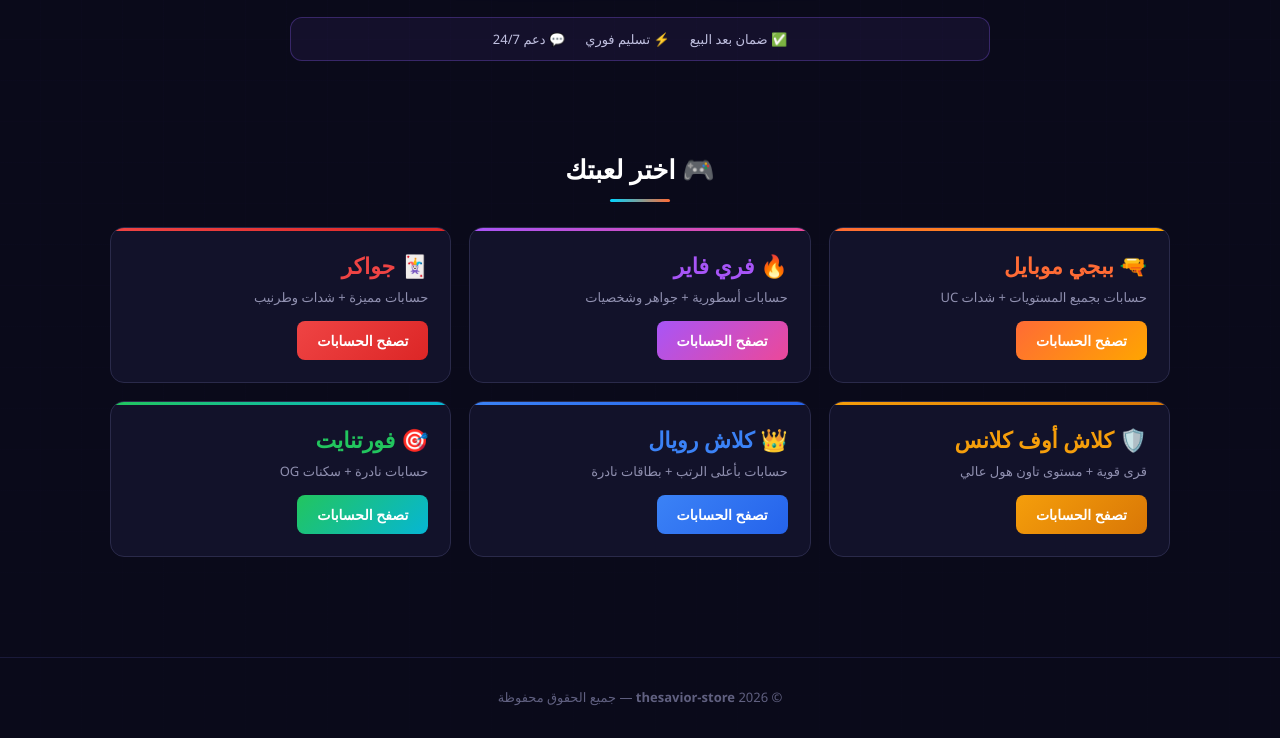
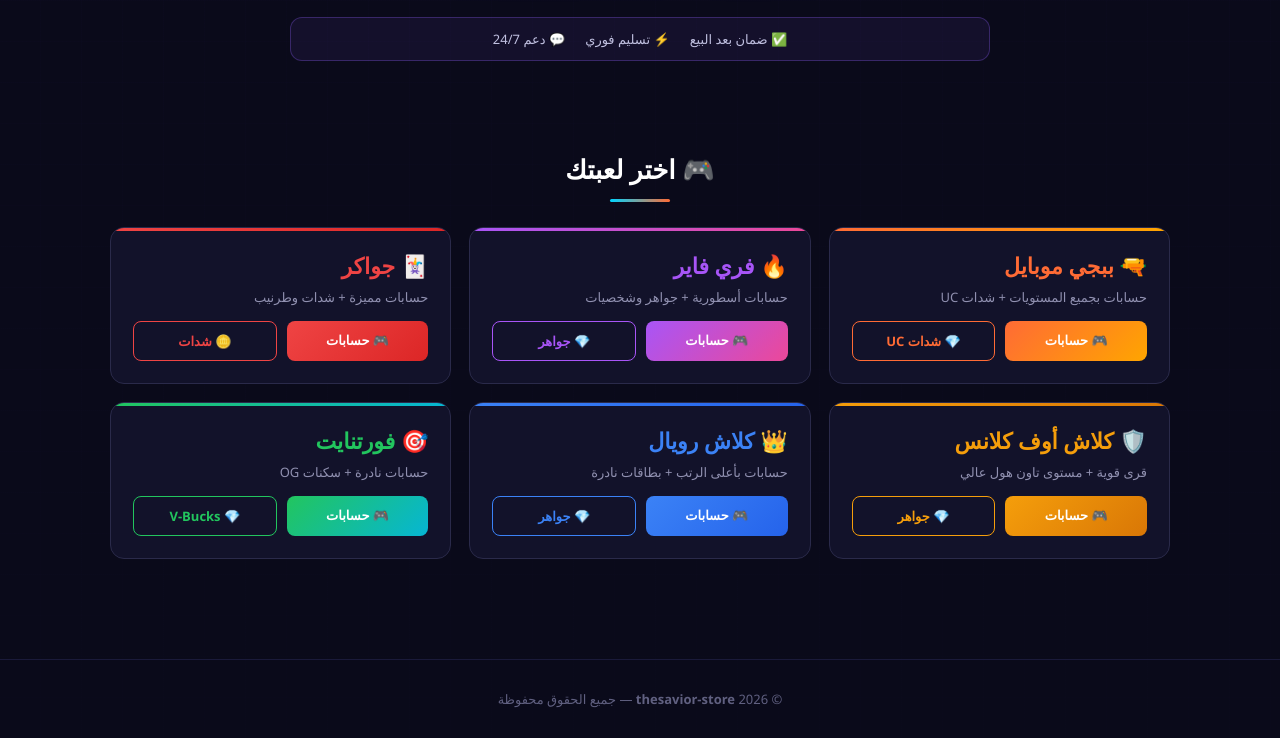
Before and after one commit to savior-store/savior-store, a plain HTML site: page index.html in a window 1280 px wide. Shown: the part 136-874 px from the top of the page. Drawn offline with Linux system fonts and the light colour scheme.

Commit message:
Update index.html

```diff
--- a/index.html
+++ b/index.html
@@ -18,11 +18,9 @@
     background-size: cover;
   }
 
-  /* ===== الهيدر ===== */
   header {
     text-align: center;
     padding: 40px 20px 30px;
-    position: relative;
   }
 
   .logo {
@@ -43,7 +41,6 @@
     letter-spacing: 1px;
   }
 
-  /* ===== شريط الثقة ===== */
   .trust-bar {
     display: flex;
     justify-content: center;
@@ -57,19 +54,13 @@
     max-width: 700px;
   }
 
-  .trust-item {
-    font-size: 13px;
-    color: #c0c0e0;
-  }
+  .trust-item { font-size: 13px; color: #c0c0e0; }
 
-  /* ===== العنوان ===== */
   .section-title {
     text-align: center;
     font-size: 26px;
     margin: 40px 0 25px;
     color: #fff;
-    position: relative;
-    display: inline-block;
     width: 100%;
   }
 
@@ -83,7 +74,6 @@
     border-radius: 2px;
   }
 
-  /* ===== شبكة البطاقات ===== */
   .container {
     max-width: 1100px;
     margin: 0 auto;
@@ -92,11 +82,10 @@
 
   .games-grid {
     display: grid;
-    grid-template-columns: repeat(auto-fit, minmax(280px, 1fr));
+    grid-template-columns: repeat(auto-fit, minmax(300px, 1fr));
     gap: 18px;
   }
 
-  /* ===== البطاقة ===== */
   .game-card {
     background: #12122a;
     border-radius: 14px;
@@ -105,7 +94,6 @@
     overflow: hidden;
     border: 1px solid #2a2a4a;
     transition: all 0.3s ease;
-    cursor: pointer;
   }
 
   .game-card::before {
@@ -137,14 +125,23 @@
     margin-bottom: 15px;
   }
 
+  /* زرين جان بعض */
+  .btn-row {
+    display: flex;
+    gap: 10px;
+    flex-wrap: wrap;
+  }
+
   .game-btn {
-    display: inline-block;
-    padding: 10px 20px;
+    flex: 1;
+    min-width: 110px;
+    text-align: center;
+    padding: 10px 14px;
     border-radius: 8px;
     text-decoration: none;
     color: #fff;
     font-weight: bold;
-    font-size: 14px;
+    font-size: 13px;
     background: linear-gradient(135deg, var(--c1), var(--c2));
     transition: 0.3s;
   }
@@ -154,7 +151,17 @@
     box-shadow: 0 0 20px var(--glow);
   }
 
-  /* ===== ألوان كل لعبة ===== */
+  .game-btn.alt {
+    background: transparent;
+    border: 1.5px solid var(--c1);
+    color: var(--c1);
+  }
+
+  .game-btn.alt:hover {
+    background: var(--c1);
+    color: #fff;
+  }
+
   .pubg     { --c1:#ff6b35; --c2:#ffa500; --glow:rgba(255,107,53,0.4); }
   .freefire { --c1:#a855f7; --c2:#ec4899; --glow:rgba(168,85,247,0.4); }
   .jawaker  { --c1:#ef4444; --c2:#dc2626; --glow:rgba(239,68,68,0.4); }
@@ -162,7 +169,6 @@
   .royale   { --c1:#3b82f6; --c2:#2563eb; --glow:rgba(59,130,246,0.4); }
   .fortnite { --c1:#22c55e; --c2:#06b6d4; --glow:rgba(34,197,94,0.4); }
 
-  /* ===== الفوتر ===== */
   footer {
     text-align: center;
     padding: 30px 20px;
@@ -172,21 +178,15 @@
     margin-top: 40px;
   }
 
-  footer a {
-    color: #8b5cf6;
-    text-decoration: none;
-  }
-
-  /* ===== للجوال ===== */
   @media (max-width: 600px) {
     .logo { font-size: 34px; }
     .section-title { font-size: 22px; }
+    .game-btn { font-size: 12px; padding: 9px 10px; }
   }
 </style>
 </head>
 <body>
 
-<!-- ===== الهيدر ===== -->
 <header>
   <div class="logo">thesavior-store</div>
   <div class="tagline">متجرك الموثوق للحسابات والألعاب</div>
@@ -198,7 +198,6 @@
   </div>
 </header>
 
-<!-- ===== قسم الألعاب ===== -->
 <div class="container">
 
   <h2 class="section-title">🎮 اختر لعبتك</h2>
@@ -209,63 +208,68 @@
     <div class="game-card pubg">
       <h3>🔫 ببجي موبايل</h3>
       <p>حسابات بجميع المستويات + شدات UC</p>
-      <a class="game-btn" href="https://wa.me/964XXXXXXXXX?text=بدي استفسر عن حسابات ببجي">
-        تصفح الحسابات
-      </a>
+      <div class="btn-row">
+        <a class="game-btn" href="https://wa.me/964XXXXXXXXX?text=بدي استفسر عن حسابات ببجي">🎮 حسابات</a>
+        <a class="game-btn alt" href="https://wa.me/964XXXXXXXXX?text=بدي استفسر عن شدات UC ببجي">💎 شدات UC</a>
+      </div>
     </div>
 
     <!-- Free Fire -->
     <div class="game-card freefire">
       <h3>🔥 فري فاير</h3>
       <p>حسابات أسطورية + جواهر وشخصيات</p>
-      <a class="game-btn" href="https://wa.me/964XXXXXXXXX?text=بدي استفسر عن حسابات فري فاير">
-        تصفح الحسابات
-      </a>
+      <div class="btn-row">
+        <a class="game-btn" href="https://wa.me/964XXXXXXXXX?text=بدي استفسر عن حسابات فري فاير">🎮 حسابات</a>
+        <a class="game-btn alt" href="https://wa.me/964XXXXXXXXX?text=بدي استفسر عن جواهر فري فاير">💎 جواهر</a>
+      </div>
     </div>
 
     <!-- Jawaker -->
     <div class="game-card jawaker">
       <h3>🃏 جواكر</h3>
       <p>حسابات مميزة + شدات وطرنيب</p>
-      <a class="game-btn" href="https://wa.me/964XXXXXXXXX?text=بدي استفسر عن حسابات جواكر">
-        تصفح الحسابات
-      </a>
+      <div class="btn-row">
+        <a class="game-btn" href="https://wa.me/964XXXXXXXXX?text=بدي استفسر عن حسابات جواكر">🎮 حسابات</a>
+        <a class="game-btn alt" href="https://wa.me/964XXXXXXXXX?text=بدي استفسر عن شدات جواكر">🪙 شدات</a>
+      </div>
     </div>
 
     <!-- Clash of Clans -->
     <div class="game-card coc">
       <h3>🛡️ كلاش أوف كلانس</h3>
       <p>قرى قوية + مستوى تاون هول عالي</p>
-      <a class="game-btn" href="https://wa.me/964XXXXXXXXX?text=بدي استفسر عن حسابات كلاش اوف كلانس">
-        تصفح الحسابات
-      </a>
+      <div class="btn-row">
+        <a class="game-btn" href="https://wa.me/964XXXXXXXXX?text=بدي استفسر عن حسابات كلاش اوف كلانس">🎮 حسابات</a>
+        <a class="game-btn alt" href="https://wa.me/964XXXXXXXXX?text=بدي استفسر عن جواهر كلاش اوف كلانس">💎 جواهر</a>
+      </div>
     </div>
 
     <!-- Clash Royale -->
     <div class="game-card royale">
       <h3>👑 كلاش رويال</h3>
       <p>حسابات بأعلى الرتب + بطاقات نادرة</p>
-      <a class="game-btn" href="https://wa.me/964XXXXXXXXX?text=بدي استفسر عن حسابات كلاش رويال">
-        تصفح الحسابات
-      </a>
+      <div class="btn-row">
+        <a class="game-btn" href="https://wa.me/964XXXXXXXXX?text=بدي استفسر عن حسابات كلاش رويال">🎮 حسابات</a>
+        <a class="game-btn alt" href="https://wa.me/964XXXXXXXXX?text=بدي استفسر عن جواهر كلاش رويال">💎 جواهر</a>
+      </div>
     </div>
 
     <!-- Fortnite -->
     <div class="game-card fortnite">
       <h3>🎯 فورتنايت</h3>
       <p>حسابات نادرة + سكنات OG</p>
-      <a class="game-btn" href="https://wa.me/964XXXXXXXXX?text=بدي استفسر عن حسابات فورتنايت">
-        تصفح الحسابات
-      </a>
+      <div class="btn-row">
+        <a class="game-btn" href="https://wa.me/964XXXXXXXXX?text=بدي استفسر عن حسابات فورتنايت">🎮 حسابات</a>
+        <a class="game-btn alt" href="https://wa.me/964XXXXXXXXX?text=بدي استفسر عن V-Bucks فورتنايت">💎 V-Bucks</a>
+      </div>
     </div>
 
   </div>
 </div>
 
-<!-- ===== الفوتر ===== -->
 <footer>
   © 2026 <strong>thesavior-store</strong> — جميع الحقوق محفوظة
 </footer>
 
 </body>
-  </html>
+</html>
```
